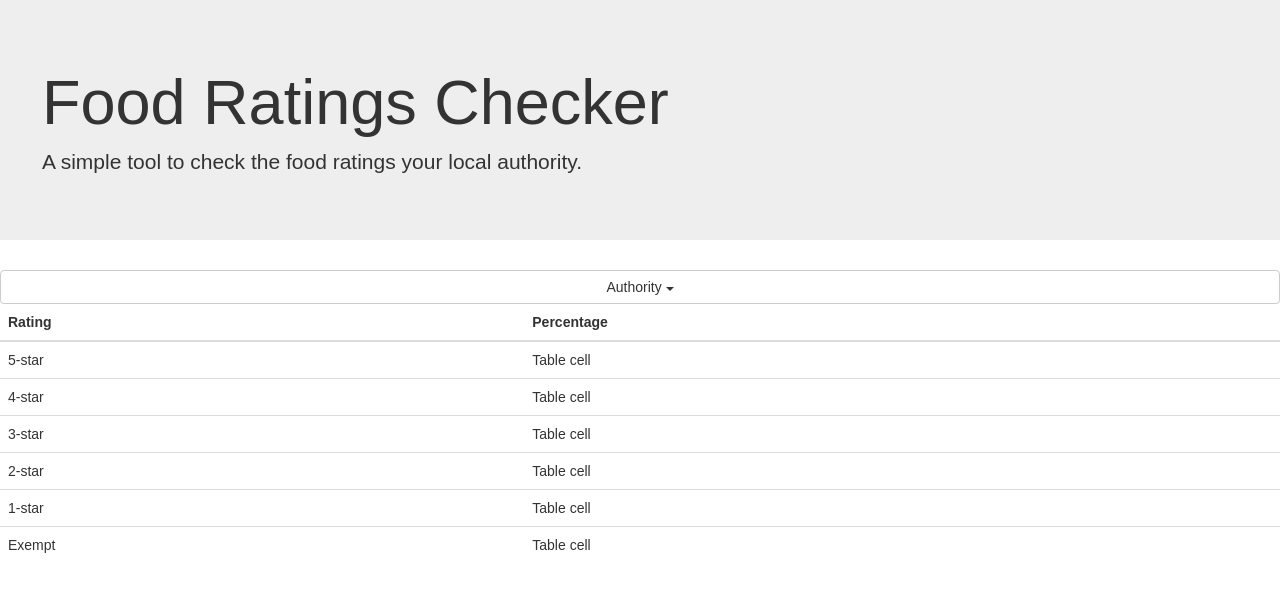
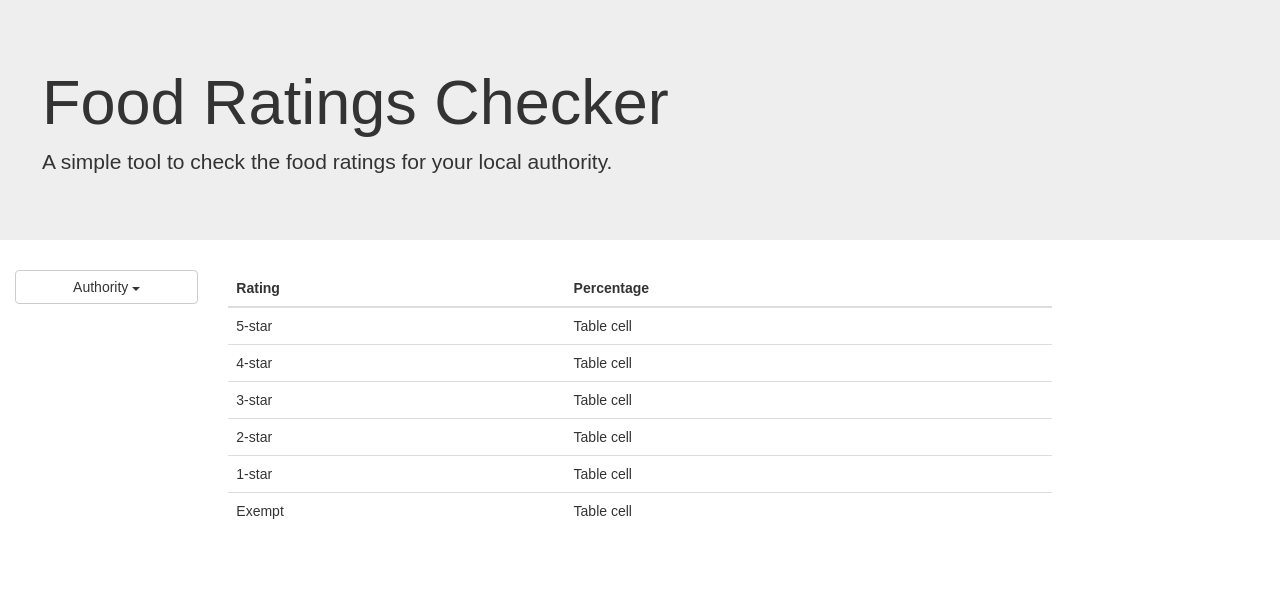
Before and after one commit to freddyfallon/food-hygiene-ratings, a React (Create React App) app: page / in a window 1280 px wide. Shown: the top 592 px of the page. Built offline with nearby package versions, Linux system fonts and the light colour scheme.

Commit message:
Refactor Search and Ratings to classes

```diff
--- a/src/App.js
+++ b/src/App.js
@@ -5,12 +5,13 @@ import Ratings from './components/ratings';
 
 
 class App extends Component {
+
   render() {
     return (
       <div>
       <Jumbotron>
         <h1>Food Ratings Checker</h1>
-        <p>A simple tool to check the food ratings your local authority.</p>
+        <p>A simple tool to check the food ratings for your local authority.</p>
       </Jumbotron>
       <Search />
       <Ratings />
--- a/src/components/ratings.js
+++ b/src/components/ratings.js
@@ -1,9 +1,12 @@
 import React, { Component } from 'react';
-import { Table } from 'react-bootstrap';
+import { Col, Table } from 'react-bootstrap';
 
-const Ratings = () => {
+
+class Ratings extends Component {
+  render() {
     return (
-    <Table responsive>
+      <Col md={8}>
+        <Table>
             <thead>
               <tr>
                 <th>Rating</th>
@@ -37,7 +40,9 @@ const Ratings = () => {
               </tr>
             </tbody>
           </Table>
+        </Col>
     )
-};
+  }
+}
 
 export default Ratings;
--- a/src/components/search.js
+++ b/src/components/search.js
@@ -1,18 +1,21 @@
 import React, { Component } from 'react';
-import { ButtonGroup, DropdownButton, MenuItem  } from 'react-bootstrap';
+import { Col, ButtonGroup, DropdownButton, MenuItem  } from 'react-bootstrap';
 
-
-const Search = () => {
+class Search extends Component {
+  render() {
     return (
       <div>
-    <ButtonGroup justified>
+        <Col xsOffset={0.5} md={2}>
+          <ButtonGroup Col xsOffset={1} md={4} justified centered>
             <DropdownButton title="Authority" id="bg-justified-dropdown">
               <MenuItem eventKey="1">Dropdown link</MenuItem>
               <MenuItem eventKey="2">Dropdown link</MenuItem>
             </DropdownButton>
           </ButtonGroup>
+        </Col>
       </div>
     )
-};
+  }
+}
 
 export default Search;
--- a/src/index.css
+++ b/src/index.css
@@ -9,3 +9,7 @@ body {
   padding-right: 2em;
   height: 10%;
 }
+
+.btn-group {
+  margin-bottom: 2em;
+}
```
Lines whose indentation alone changed are shown as unchanged.
